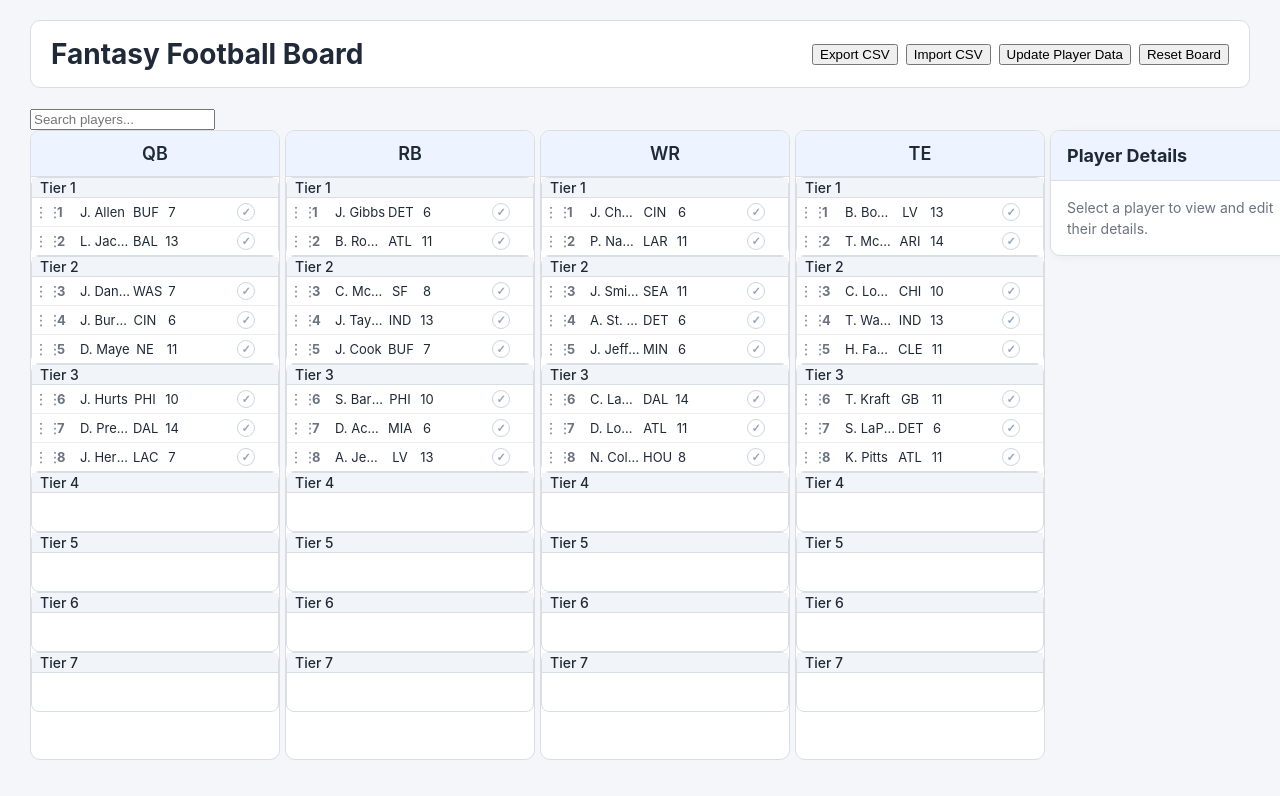
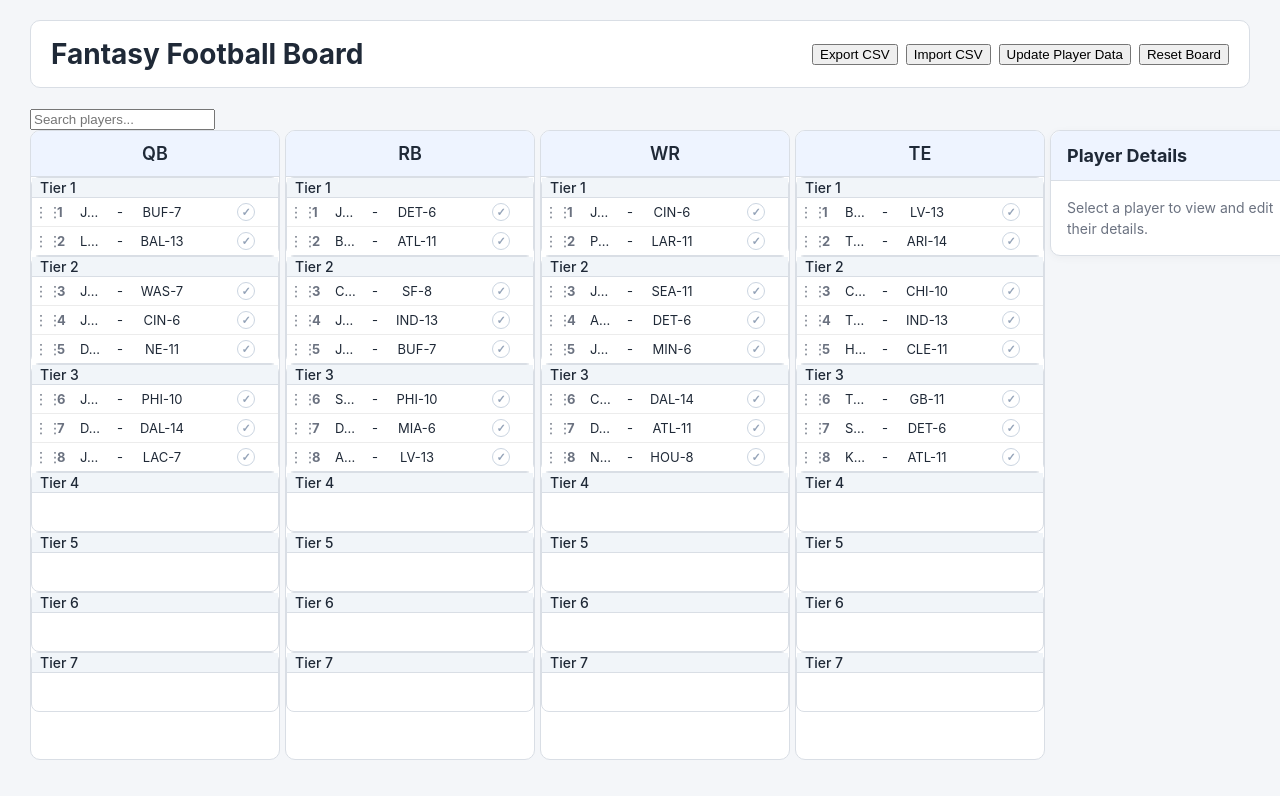
Before and after one commit to chrisadornetto-debug/fantasy-football-board, a React (Vite) app: page / in a window 1280 px wide. Shown: the top 796 px of the page. Built offline with nearby package versions, Linux system fonts and the light colour scheme.

Commit message:
Add ADP to Player Card

```diff
--- a/src/components/SortablePlayerCard.jsx
+++ b/src/components/SortablePlayerCard.jsx
@@ -205,12 +205,12 @@ if (
         {displayName}
       </span>
 
-      <span className="team">
-        {player.team}
+      <span className="adp">
+        {player.adp ?? "-"}
       </span>
 
-      <span className="bye">
-        {player.byeWeek}
+      <span className="team-bye">
+        {player.team}-{player.byeWeek ?? "-"}
       </span>
 
 
--- a/src/data/players.js
+++ b/src/data/players.js
@@ -280,6 +280,11 @@ const players = basePlayers.map((player) => ({
     player.strengthOfScheduleRank ?? null,
 
   injuryProne: player.injuryProne ?? false,
+
+rbbc: player.rbbc ?? false,
+badQB: player.badQB ?? false,
+badWRs: player.badWRs ?? false,
+
   notes: player.notes ?? "",
 }));
 
--- a/src/index.css
+++ b/src/index.css
@@ -207,13 +207,13 @@ body {
 .player-card {
   display: grid;
 
-  /* Handle | Rank | Name | Team | Bye | Indicators | Drafted */
+  /* Handle | Rank | Name | ADP | Team - Bye | Indicators | Drafted */
   grid-template-columns:
     20px
     20px
     minmax(0, 1fr)
-    24px
-    24px
+    34px
+    44px
     68px
     18px;
 
@@ -263,9 +263,13 @@ body {
   text-overflow: ellipsis;
 }
 
-.team,
-.bye {
+.adp {
   text-align: center;
+}
+
+.team-bye {
+  text-align: center;
+  white-space: nowrap;
 }
 
 
```
Also changed, not shown: src/components/PlayerCard.jsx (+4 -4 lines).
